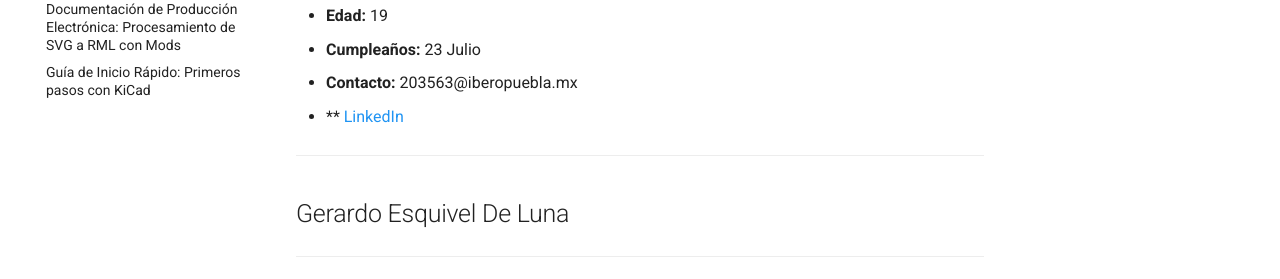
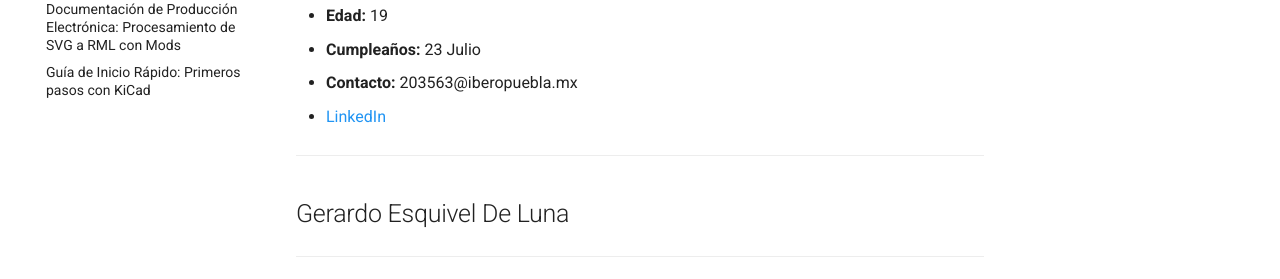
Before and after one commit to Joy-2307/Producci-n-Electr-nica-JIGR, an MkDocs documentation site: the page built from docs/Equipo de trabajo.md, in a window 1280 px wide and 900 px high, scrolled down 894 px. Shown: the part 153-432 px from the top of the window. Built offline with MkDocs 1.6.1 and Material for MkDocs 9.7.7, drawn with Linux system fonts in a browser that asks for light colours.

```diff
--- a/docs/Equipo de trabajo.md
+++ b/docs/Equipo de trabajo.md
@@ -17,7 +17,7 @@
 - **Edad:** 19
 - **Cumpleaños:** 23 Julio
 - **Contacto:** 203563@iberopuebla.mx
-- ** [LinkedIn](https://www.linkedin.com/in/josé-ismael-guerrero-romàn-80b4b9438?utm_source=share_via&utm_content=profile&utm_medium=member_ios)
+- [LinkedIn](https://www.linkedin.com/in/josé-ismael-guerrero-romàn-80b4b9438?utm_source=share_via&utm_content=profile&utm_medium=member_ios)
 
 ---
 ## Gerardo Esquivel De Luna
```
